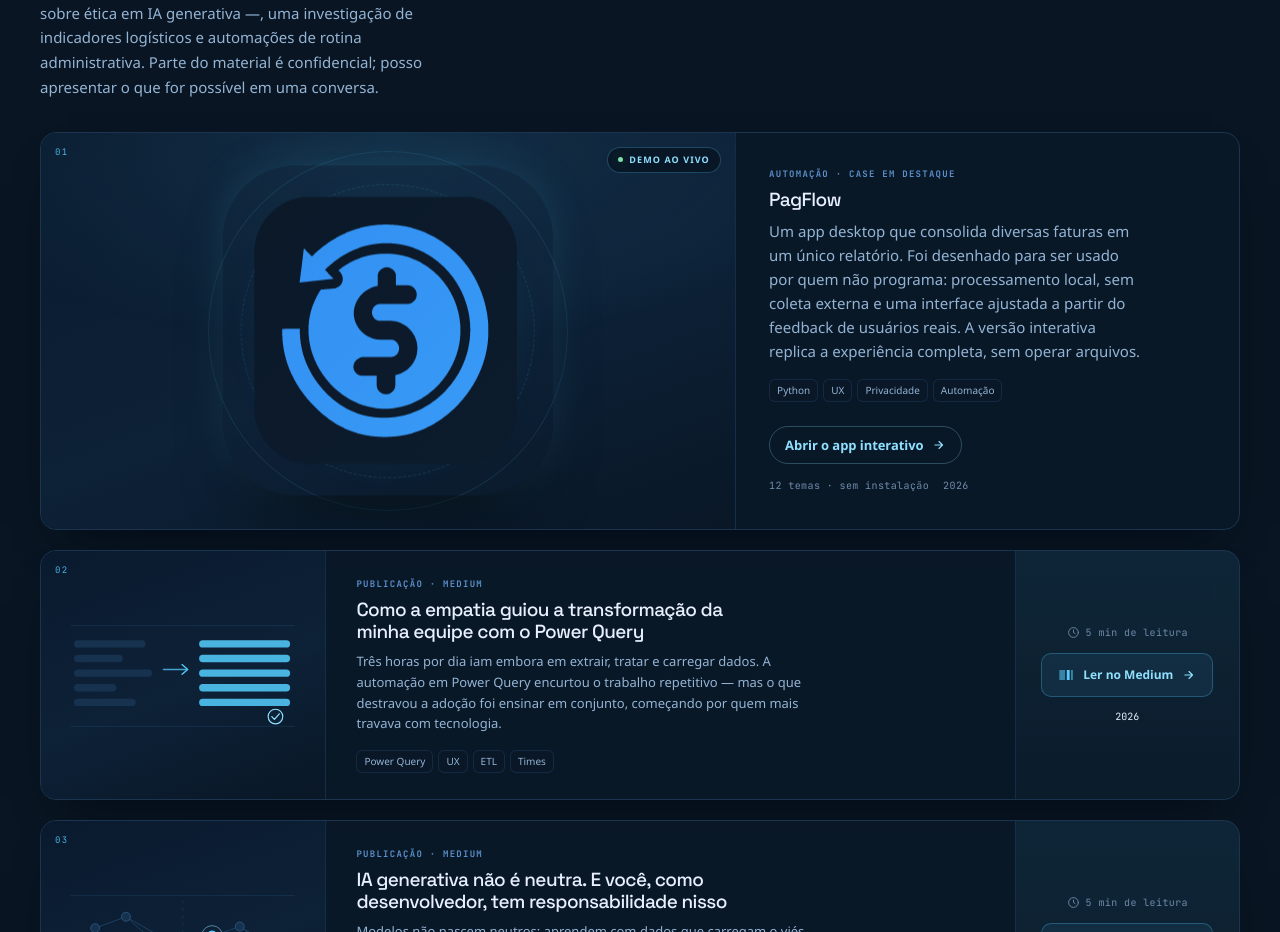
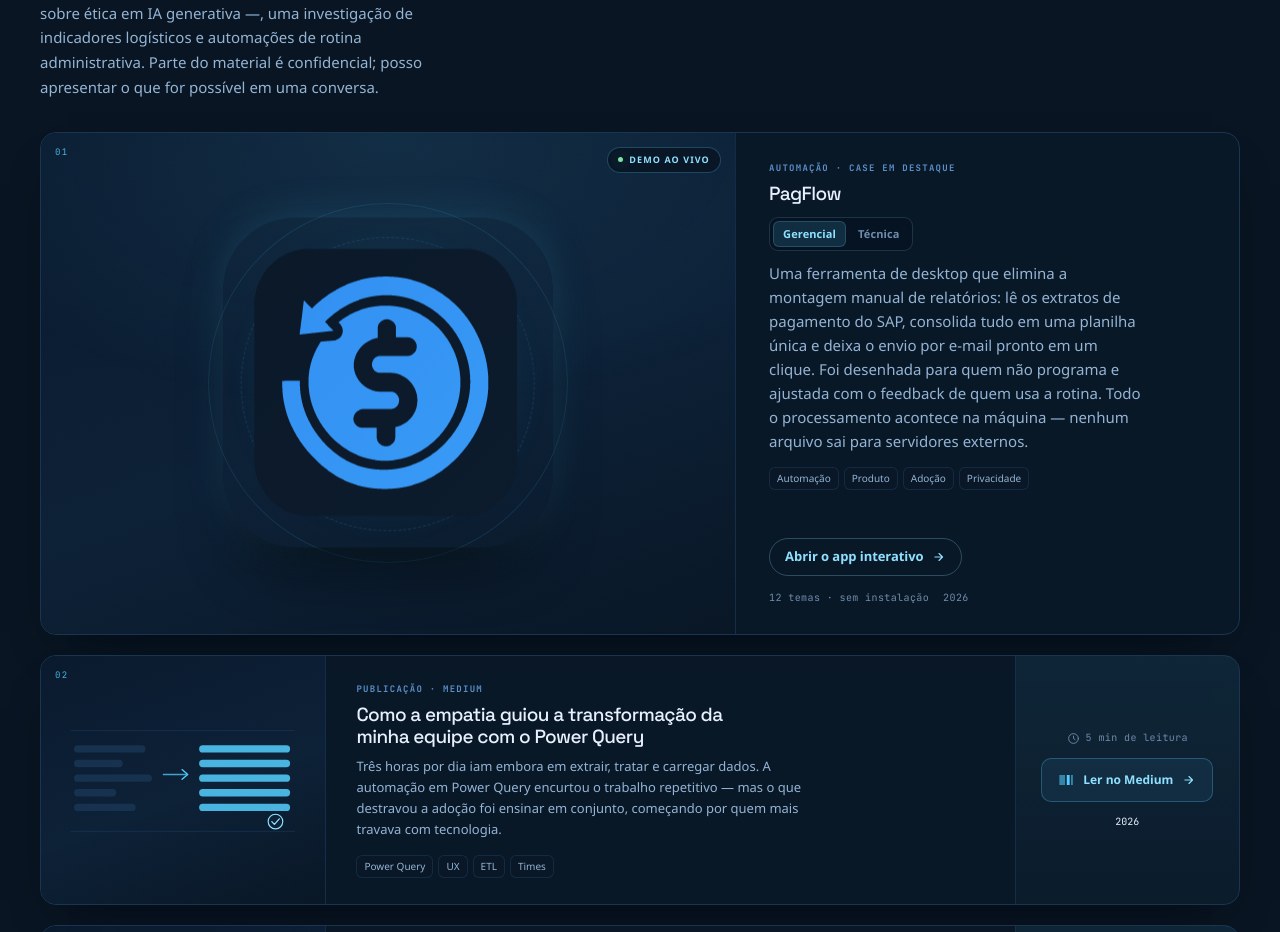
Before and after one commit to ItsGlutos/portifolio, a Next.js app in the folder web/: page / in a window 1280 px wide. Shown: the part 2626-3558 px from the top of the page. Built offline with nearby package versions, Linux system fonts and the light colour scheme; no server answers.

Commit message:
Adiciona visoes gerencial e tecnica ao cartao do PagFlow

```diff
--- a/web/app/globals.css
+++ b/web/app/globals.css
@@ -1565,6 +1565,84 @@ button {
   color: var(--text-muted);
   font-size: 10px;
   letter-spacing: 0.04em;
+}
+
+/* Duas leituras do PagFlow: gerencial (padrão) e técnica ------------------ */
+.project__viewtabs {
+  display: inline-flex;
+  align-self: flex-start;
+  gap: 2px;
+  margin-top: 12px;
+  padding: 3px;
+  border: 1px solid rgba(143, 224, 255, 0.16);
+  border-radius: 9px;
+  background: rgba(7, 18, 32, 0.55);
+}
+
+.project__viewtab {
+  height: 26px;
+  padding: 0 10px;
+  border-radius: 6px;
+  color: var(--text-muted);
+  font-size: 11px;
+  font-weight: 600;
+  letter-spacing: 0.01em;
+  line-height: 1;
+  white-space: nowrap;
+  transition: color 180ms linear, background-color 180ms linear;
+}
+
+.project__viewtab:hover:not([aria-selected="true"]) {
+  background: rgba(85, 206, 255, 0.07);
+  color: var(--text);
+}
+
+.project__viewtab[aria-selected="true"] {
+  background: rgba(85, 206, 255, 0.14);
+  color: var(--celeste-strong);
+  box-shadow: inset 0 0 0 1px rgba(143, 224, 255, 0.18);
+}
+
+.project__viewtab:focus-visible {
+  outline: 2px solid var(--celeste);
+  outline-offset: 2px;
+}
+
+.project__viewpanels {
+  display: grid;
+  margin-top: 10px;
+}
+
+/* Os dois painéis dividem a mesma célula: a altura é a do maior texto,
+   então alternar nunca empurra tags, CTA ou o rodapé do cartão. */
+.project__viewpanel {
+  grid-area: 1 / 1;
+  opacity: 0;
+  visibility: hidden;
+  transform: translateY(4px);
+  transition: opacity 180ms linear, transform 220ms var(--ease-out),
+    visibility 0s linear 220ms;
+}
+
+.project__viewpanel[data-active="true"] {
+  opacity: 1;
+  visibility: visible;
+  transform: none;
+  transition: opacity 180ms linear, transform 220ms var(--ease-out);
+}
+
+.project__viewpanel .project__desc {
+  margin: 0;
+}
+
+.project__viewpanel .project__tags {
+  margin-top: 14px;
+}
+
+.project__viewpanel:focus-visible {
+  outline: 2px solid var(--celeste);
+  outline-offset: 5px;
+  border-radius: 4px;
 }
 
 .project__live {
--- /dev/null
+++ b/web/components/projects/PagflowViews.tsx
@@ -0,0 +1,139 @@
+"use client";
+
+import {
+  useEffect,
+  useId,
+  useRef,
+  useState,
+  type KeyboardEvent,
+} from "react";
+import type { ProjectView } from "@/content/projects";
+
+/**
+ * As duas leituras do PagFlow: gerencial (padrão) e técnica.
+ *
+ * A troca acontece no próprio cartão, sem sair da home. Os dois textos ficam
+ * no HTML — o inativo só é escondido visualmente — para o SEO indexar as duas
+ * explicações e para a altura do painel não pular entre uma e outra. A última
+ * escolha é lembrada entre visitas; se o armazenamento estiver bloqueado, a
+ * visão gerencial continua sendo o padrão.
+ */
+
+type ViewKey = "managerial" | "technical";
+
+const ORDER: readonly ViewKey[] = ["managerial", "technical"];
+const STORAGE_KEY = "pagflow:view";
+
+function isViewKey(value: string | null): value is ViewKey {
+  return value === "managerial" || value === "technical";
+}
+
+export function PagflowViews({ views }: { views: Record<ViewKey, ProjectView> }) {
+  const [active, setActive] = useState<ViewKey>("managerial");
+  const uid = useId();
+  const tabRefs = useRef<Record<ViewKey, HTMLButtonElement | null>>({
+    managerial: null,
+    technical: null,
+  });
+
+  useEffect(() => {
+    try {
+      const saved = window.localStorage.getItem(STORAGE_KEY);
+      if (isViewKey(saved)) setActive(saved);
+    } catch {
+      /* Armazenamento bloqueado: a visão gerencial segue como padrão. */
+    }
+  }, []);
+
+  function select(key: ViewKey) {
+    setActive(key);
+    try {
+      window.localStorage.setItem(STORAGE_KEY, key);
+    } catch {
+      /* Sem persistência: a troca continua funcionando nesta visita. */
+    }
+  }
+
+  function focusTab(index: number) {
+    const key = ORDER[index];
+    if (!key) return;
+    select(key);
+    tabRefs.current[key]?.focus();
+  }
+
+  function onKeyDown(event: KeyboardEvent<HTMLButtonElement>, index: number) {
+    if (event.key === "ArrowRight") {
+      event.preventDefault();
+      focusTab((index + 1) % ORDER.length);
+    } else if (event.key === "ArrowLeft") {
+      event.preventDefault();
+      focusTab((index - 1 + ORDER.length) % ORDER.length);
+    } else if (event.key === "Home") {
+      event.preventDefault();
+      focusTab(0);
+    } else if (event.key === "End") {
+      event.preventDefault();
+      focusTab(ORDER.length - 1);
+    }
+  }
+
+  return (
+    <div className="project__views">
+      <div
+        className="project__viewtabs"
+        role="tablist"
+        aria-label="Escolha o tipo de explicação do PagFlow"
+      >
+        {ORDER.map((key, index) => {
+          const selected = active === key;
+          return (
+            <button
+              key={key}
+              ref={(node) => {
+                tabRefs.current[key] = node;
+              }}
+              id={`${uid}-tab-${key}`}
+              type="button"
+              role="tab"
+              className="project__viewtab"
+              aria-selected={selected}
+              aria-controls={`${uid}-panel-${key}`}
+              tabIndex={selected ? 0 : -1}
+              onClick={() => select(key)}
+              onKeyDown={(event) => onKeyDown(event, index)}
+            >
+              {views[key].label}
+            </button>
+          );
+        })}
+      </div>
+
+      <div className="project__viewpanels">
+        {ORDER.map((key) => {
+          const selected = active === key;
+          return (
+            <div
+              key={key}
+              id={`${uid}-panel-${key}`}
+              role="tabpanel"
+              aria-labelledby={`${uid}-tab-${key}`}
+              aria-hidden={!selected}
+              data-active={selected}
+              tabIndex={selected ? 0 : -1}
+              className="project__viewpanel"
+            >
+              <p className="project__desc">{views[key].description}</p>
+              <div className="project__tags">
+                {views[key].tags.map((tag) => (
+                  <span className="tag" key={tag}>
+                    {tag}
+                  </span>
+                ))}
+              </div>
+            </div>
+          );
+        })}
+      </div>
+    </div>
+  );
+}
--- a/web/components/projects/ProjectCard.tsx
+++ b/web/components/projects/ProjectCard.tsx
@@ -12,6 +12,7 @@ import {
 } from "@/components/ui/icons";
 import { ReadingArt, StandardArt } from "./ProjectArt";
 import { PagflowCta } from "./PagflowCta";
+import { PagflowViews } from "./PagflowViews";
 
 type ProjectCardProps = {
   project: Project;
@@ -90,8 +91,7 @@ export function ProjectCard({ project, number, delay, instant = false }: Project
         <div className="project__body">
           <p className="project__kicker">{project.kicker}</p>
           <h3>{project.title}</h3>
-          <p className="project__desc">{project.description}</p>
-          <Tags tags={project.tags} />
+          <PagflowViews views={project.views} />
           <PagflowCta href={project.cta.href} label={project.cta.label} />
           <p className="project__meta">
             <span>{project.meta}</span>
--- a/web/content/projects.ts
+++ b/web/content/projects.ts
@@ -15,10 +15,19 @@ type BaseProject = {
   categories: readonly Category[];
 };
 
-export type ShowcaseProject = BaseProject & {
+/** Leitura do PagFlow: o mesmo case em duas profundidades. */
+export type ProjectView = {
+  label: string;
+  description: string;
+  tags: readonly string[];
+};
+
+export type ShowcaseProject = Omit<BaseProject, "description" | "tags"> & {
   kind: "showcase";
   cta: { label: string; href: string; external: boolean };
   meta: string;
+  /** Gerencial vem primeiro: é a porta de entrada de quem não é técnico. */
+  views: { managerial: ProjectView; technical: ProjectView };
 };
 
 export type ReadingProject = BaseProject & {
@@ -43,9 +52,20 @@ export const projects: readonly Project[] = [
     slug: "pagflow",
     kicker: "Automação · Case em destaque",
     title: "PagFlow",
-    description:
-      "Um app desktop que consolida diversas faturas em um único relatório. Foi desenhado para ser usado por quem não programa: processamento local, sem coleta externa e uma interface ajustada a partir do feedback de usuários reais. A versão interativa replica a experiência completa, sem operar arquivos.",
-    tags: ["Python", "UX", "Privacidade", "Automação"],
+    views: {
+      managerial: {
+        label: "Gerencial",
+        description:
+          "Uma ferramenta de desktop que elimina a montagem manual de relatórios: lê os extratos de pagamento do SAP, consolida tudo em uma planilha única e deixa o envio por e-mail pronto em um clique. Foi desenhada para quem não programa e ajustada com o feedback de quem usa a rotina. Todo o processamento acontece na máquina — nenhum arquivo sai para servidores externos.",
+        tags: ["Automação", "Produto", "Adoção", "Privacidade"],
+      },
+      technical: {
+        label: "Técnica",
+        description:
+          "App desktop em Python/PyQt6. Lê os extratos FBL1N e REL_LOG do SAP, cruza com a planilha de contatos das transportadoras, consolida e formata o .xlsx; o envio usa o Outlook Desktop local, com anexos e blocos condicionais por tipo de documento. Arquitetura local, sem backend, telemetria ou persistência de dados do usuário. A demo no navegador é uma réplica visual em HTML/CSS/JS: simula a interface, não processa arquivos.",
+        tags: ["Python", "PyQt6", "SAP", "Outlook"],
+      },
+    },
     year: "2026",
     categories: ["automacao"],
     cta: {
```
Also changed, not shown: 2 other files (tests, documents, lock files or other folders).
